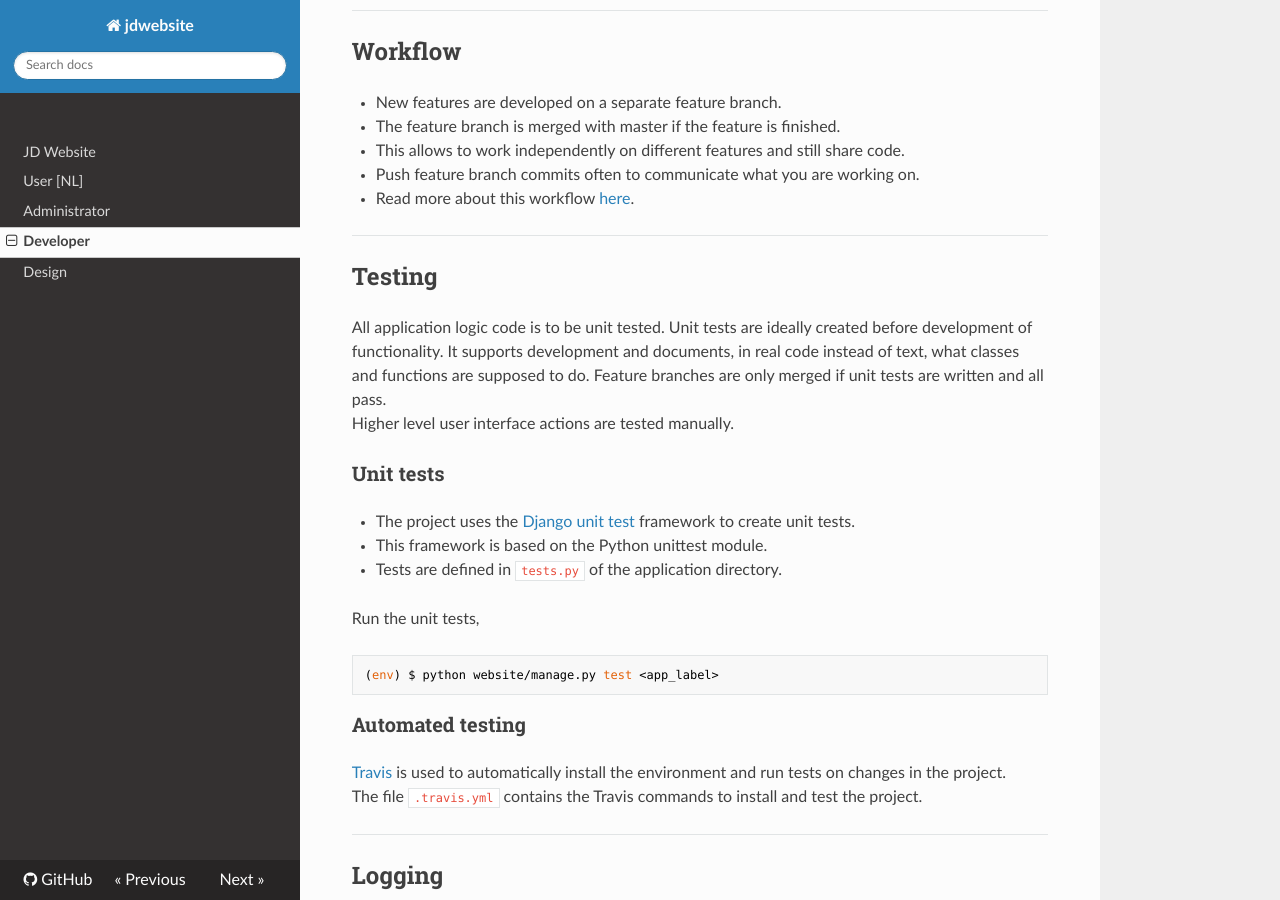
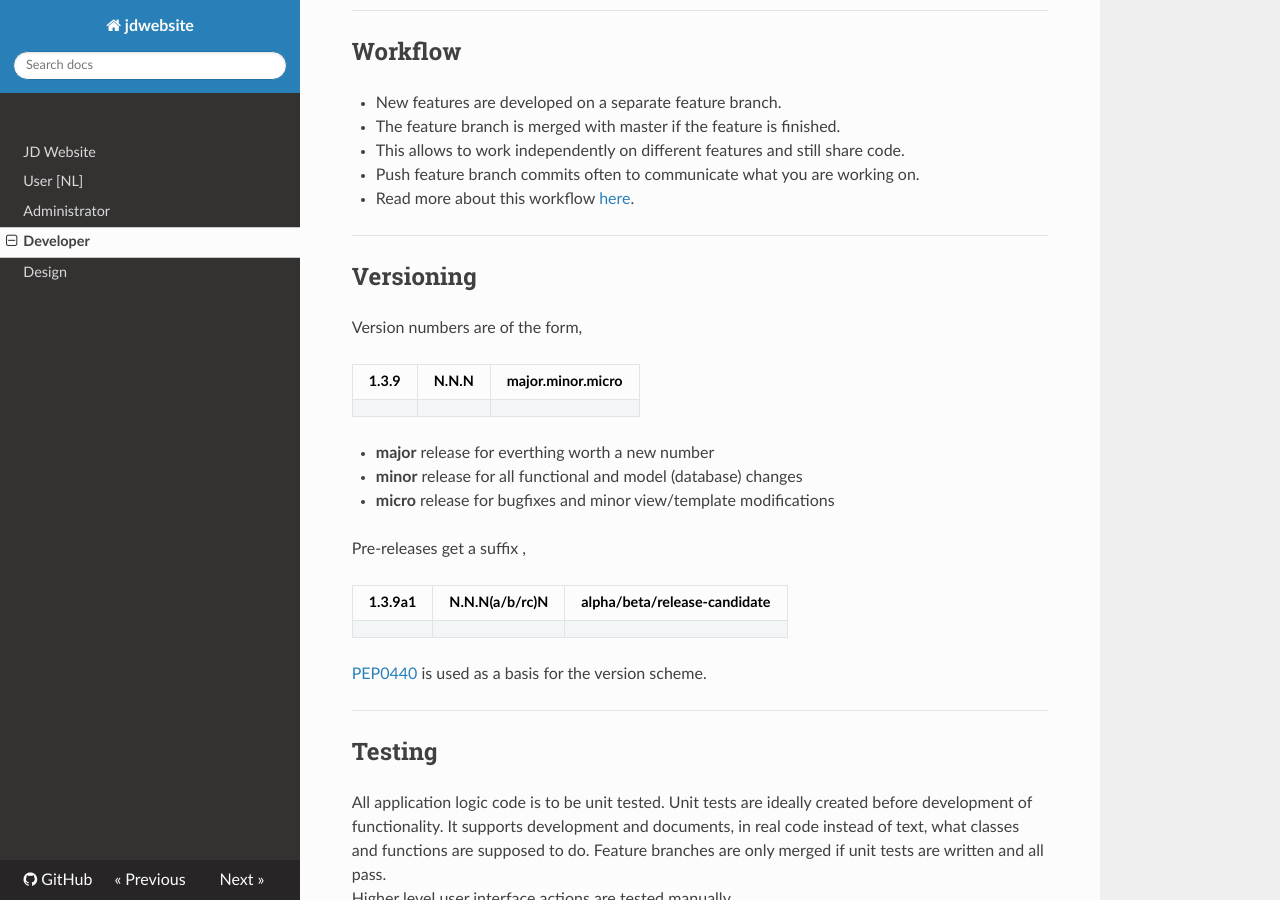
Before and after one commit to jonge-democraten/website, an MkDocs documentation site: the page built from docs/developer.md, in a window 1280 px wide and 900 px high, scrolled down 2521 px. Built offline with MkDocs 1.6.1, drawn with Linux system fonts in a browser that asks for light colours; nearby versions of some CDN libraries; old or Windows-style settings are respelled for this version of MkDocs.

Commit message:
Add some documentation about the version scheme to be used

```diff
--- a/docs/developer.md
+++ b/docs/developer.md
@@ -91,6 +91,25 @@ You can remove the virtual environment and database with,
 * This allows to work independently on different features and still share code.
 * Push feature branch commits often to communicate what you are working on.
 * Read more about this workflow [here](https://www.atlassian.com/git/tutorials/comparing-workflows/feature-branch-workflow).
+
+-----
+## Versioning
+
+Version numbers are of the form,
+
+| 1.3.9 | N.N.N | major.minor.micro |
+| ------|:-----:| -----:|
+
+* **major** release for everthing worth a new number
+* **minor** release for all functional and model (database) changes
+* **micro** release for bugfixes and minor view/template modifications
+
+Pre-releases get a suffix ,
+
+|1.3.9a1| N.N.N(a/b/rc)N |alpha/beta/release-candidate |
+|-------------|:----:|----:|
+
+[PEP0440](https://www.python.org/dev/peps/pep-0440/) is used as a basis for the version scheme.
 
 
 -----
```
